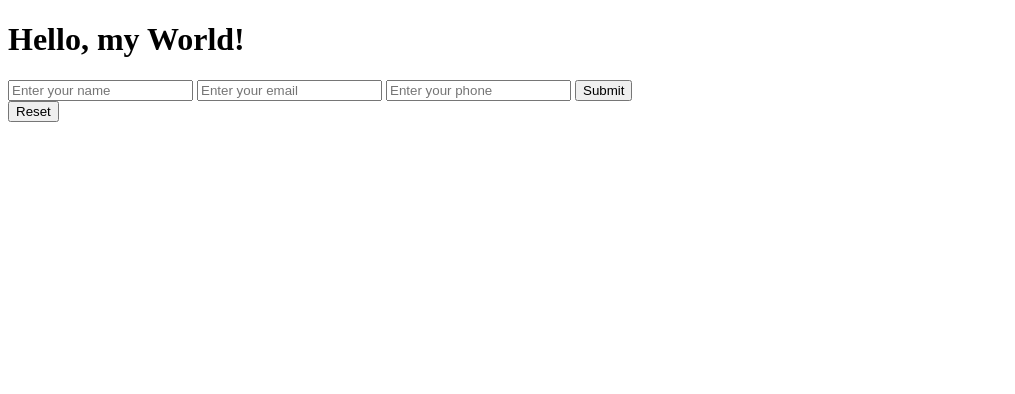
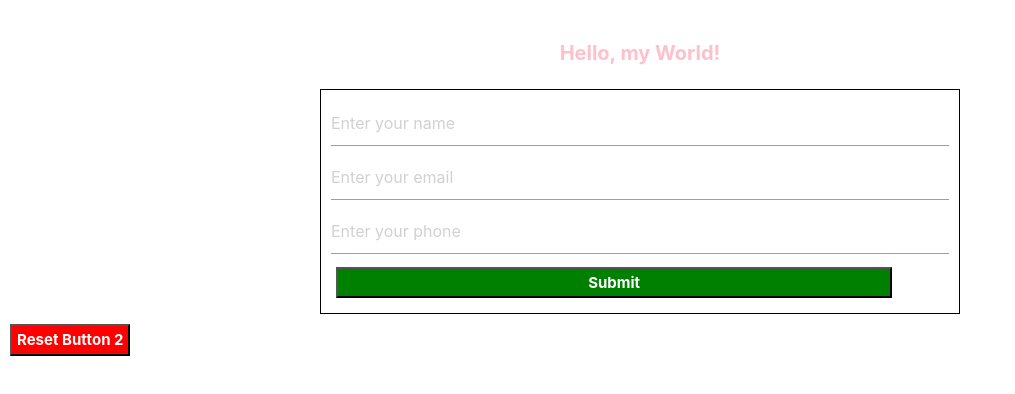
Before and after one commit to Pradip-az1011/LearininDev, a plain HTML site: page web/pradip_new_program.html in a window 1280 px wide. Shown: the whole page, without its empty margins (0-1015 px from the left). Drawn offline with nearby package versions, Linux system fonts and the light colour scheme.

Commit message:
Added jQuery, Css and modified js
removed alert when loading page

added materialize css framework

```diff
--- /dev/null
+++ b/web/css/pradip_new_program.css
@@ -0,0 +1,5 @@
+h1 {
+    color: red;
+    font-size: 20px;
+    font-weight: bold;
+}
--- a/web/js/pradip_new_program.js
+++ b/web/js/pradip_new_program.js
@@ -1,14 +1,16 @@
 let $x = 10;
 
-alert($x);
+//alert($x);
 
 resetButton = document.getElementById("resetButton");
+
 resetButton.addEventListener("click", function () {
     alert("Reset button clicked!");
 });
 
+$("#resetButton").text("Reset Button 2"); // jQuery command
 
-document.getElementById("myButton").addEventListener("click", function () {
+document.getElementById("submitButton").addEventListener("click", function () {
   alert("Button clicked!");
   let $x = 20;
   alert(Today());
--- a/web/pradip_new_program.html
+++ b/web/pradip_new_program.html
@@ -1,10 +1,56 @@
 <!DOCTYPE html>
 <html lang="en">
+
 <head>
     <meta charset="UTF-8">
     <meta name="viewport" content="width=device-width, initial-scale=1.0">
     <title>Test Page</title>
+
+
+    <link rel="stylesheet" href="https://cdnjs.cloudflare.com/ajax/libs/materialize/1.0.0-beta/css/materialize.min.css">
+    <!-- Materialize CSS CDN -->
+    <script src="https://cdnjs.cloudflare.com/ajax/libs/materialize/1.0.0-rc.2/js/materialize.min.js"></script>
+
+    <link rel="stylesheet" href="css/pradip_new_program.css"> <!-- Custom CSS -->
+
+    <script src="https://code.jquery.com/jquery-3.6.0.min.js"></script> <!-- jQuery CDN -->
+
+    <style>
+        h1 {
+            color: pink;
+            text-align: center;
+        }
+
+        form {
+            margin: 0 auto;
+            width: 50%;
+            border: 1px solid black;
+            padding: 10px;
+        }
+
+        input {
+            margin: 5px;
+            padding: 5px;
+            width: 90%;
+        }
+
+        #submitButton {
+            background-color: green;
+            color: white;
+            font-weight: bold;
+        }
+
+        #resetButton {
+            margin: 10px;
+            padding: 5px;
+            background-color: red;
+            color: white;
+            font-weight: bold;
+        }
+    </style>
+
 </head>
+
 <body>
     <h1>Hello, my World!</h1>
     <form id="testform">
@@ -14,7 +60,8 @@
         <input type="submit" id="submitButton" value="Submit">
     </form>
     <button id="resetButton">Reset</button>
-        <script type='text/javascript' src='js/pradip_new_program.js'></script>
 
+    <script type='text/javascript' src='js/pradip_new_program.js'></script>
 </body>
+
 </html>
```
